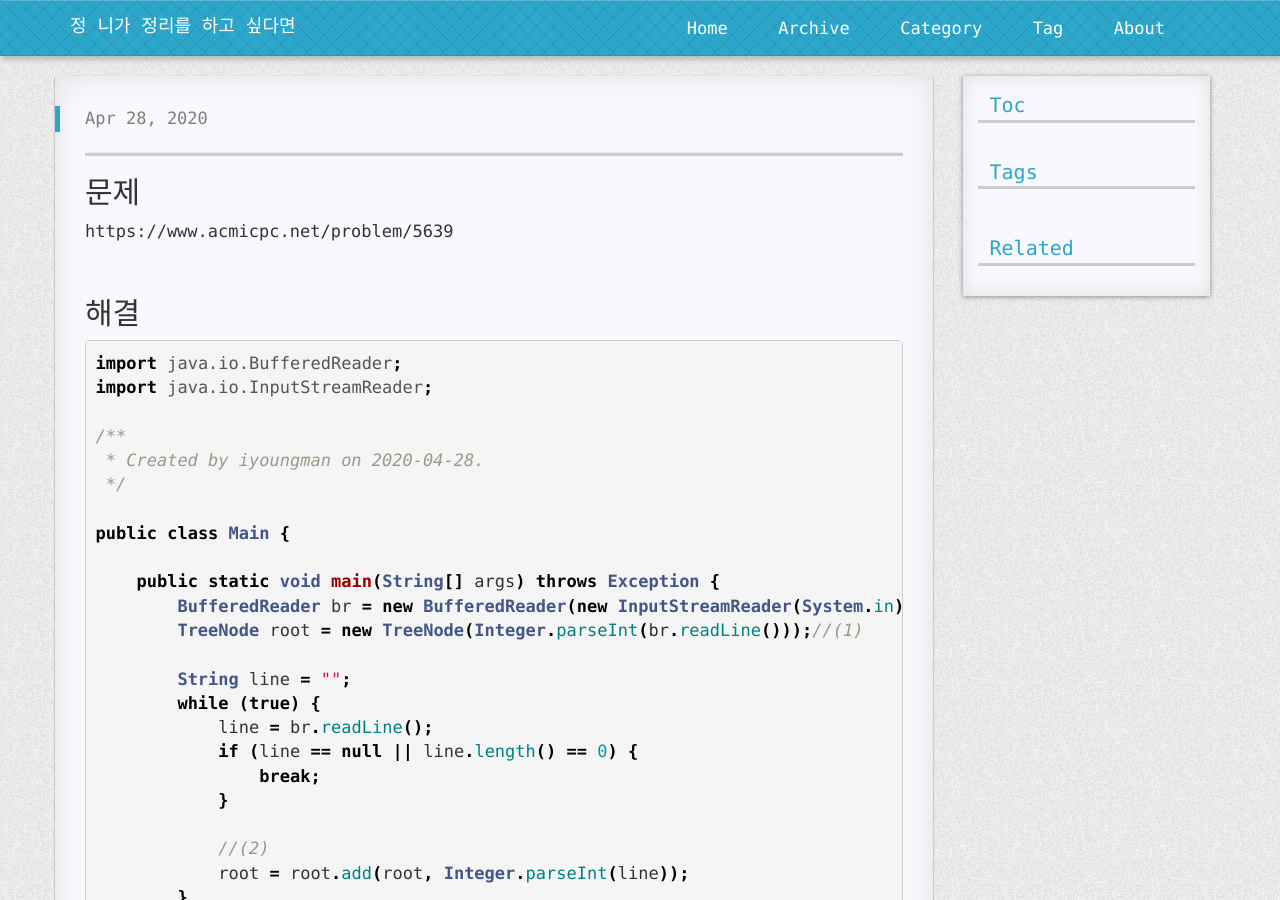
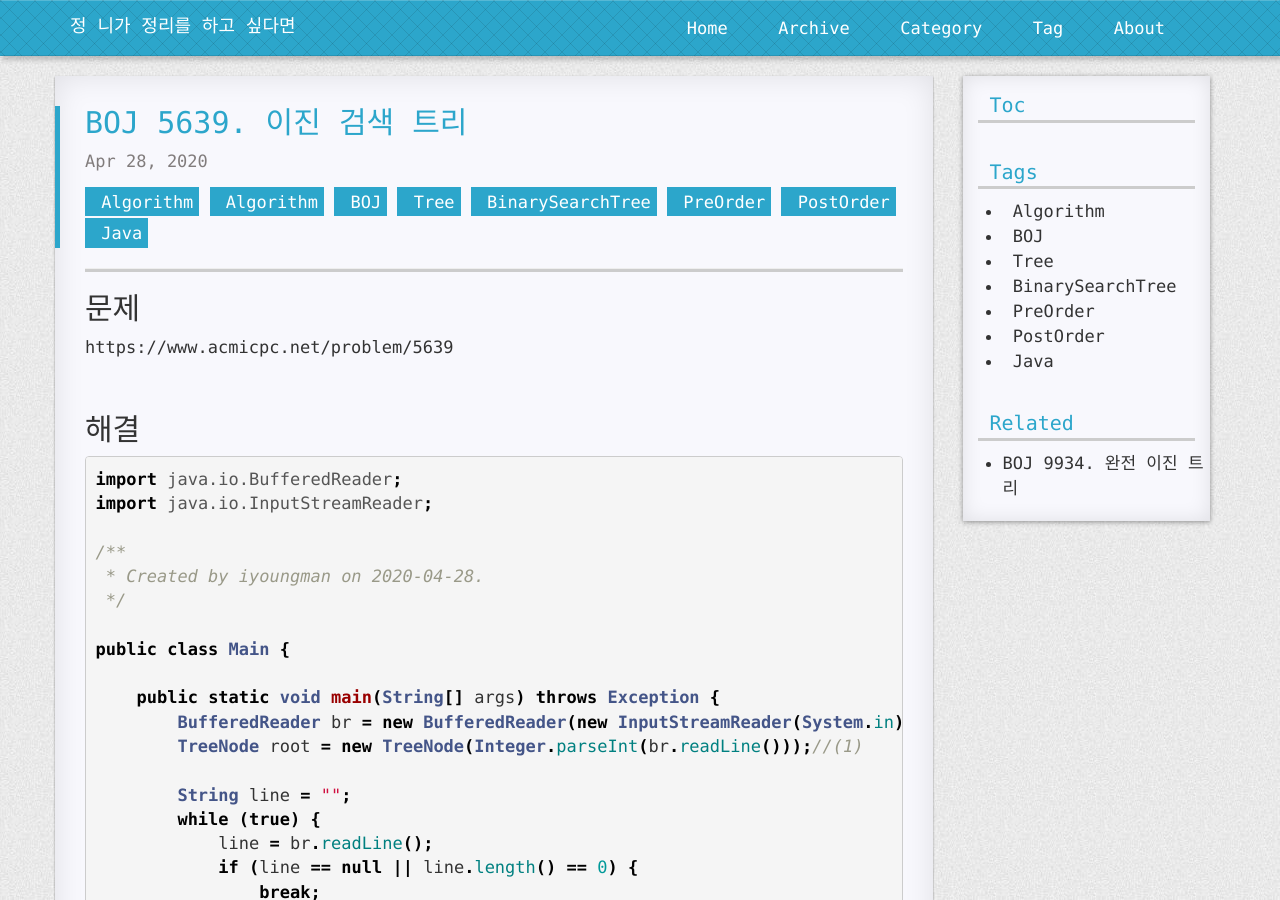
Before and after one commit to iyoungman/iyoungman.github.io, a Jekyll site: the page built from _posts/2020-04-28-boj-5639-이진검색트리.md, in a window 1280 px wide and 900 px high. Built offline with Jekyll 4.4.1, drawn with Linux system fonts in a browser that asks for light colours; nearby versions of some CDN libraries; comment, search, counter and statistics services are not loaded; a style sheet for code colours, icons or effects is not loaded.

Commit message:
Update 2020-04-28-boj-5639-이진검색트리.md

```diff
--- a/_posts/2020-04-28-boj-5639-이진검색트리.md
+++ b/_posts/2020-04-28-boj-5639-이진검색트리.md
@@ -1,6 +1,6 @@
 ---
 layout: post
-title: [BOJ] 5639. 이진 검색 트리
+title: BOJ 5639. 이진 검색 트리
 tags: Algorithm BOJ Tree BinarySearchTree PreOrder PostOrder Java
 categories: Algorithm
 ---
```
